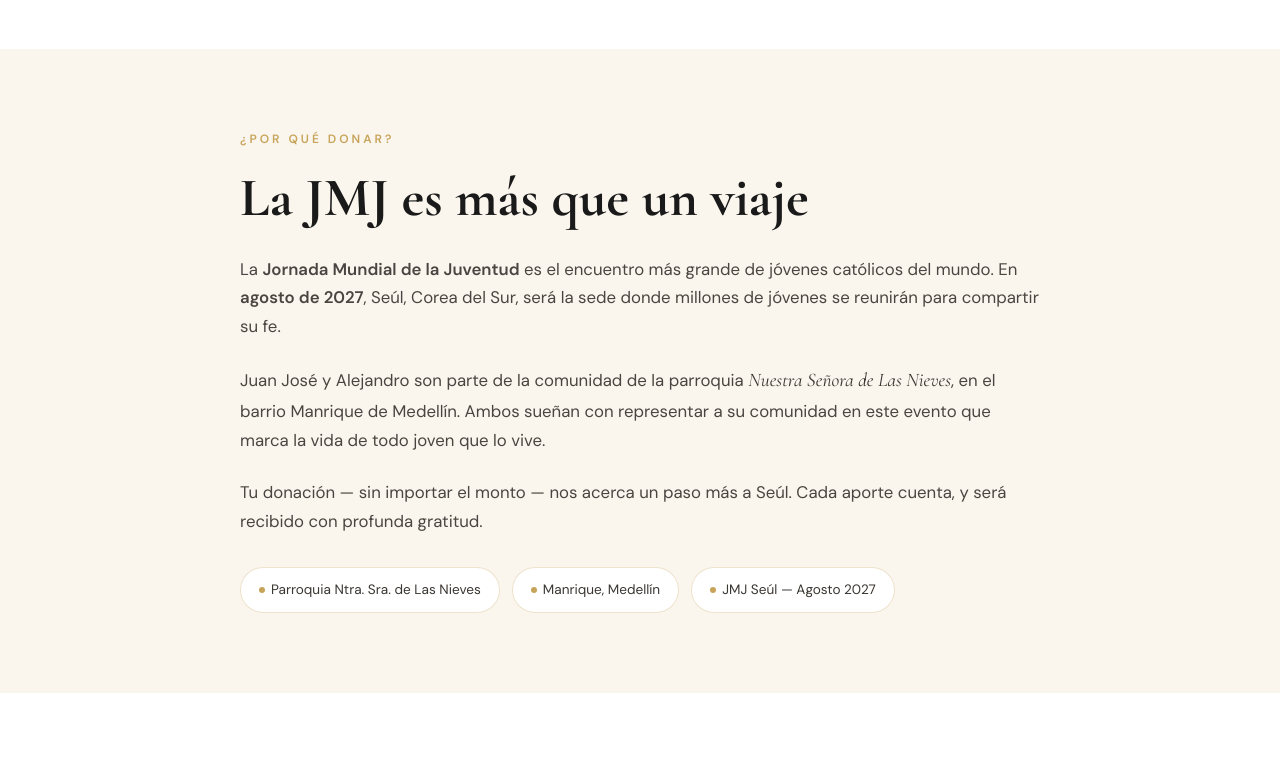
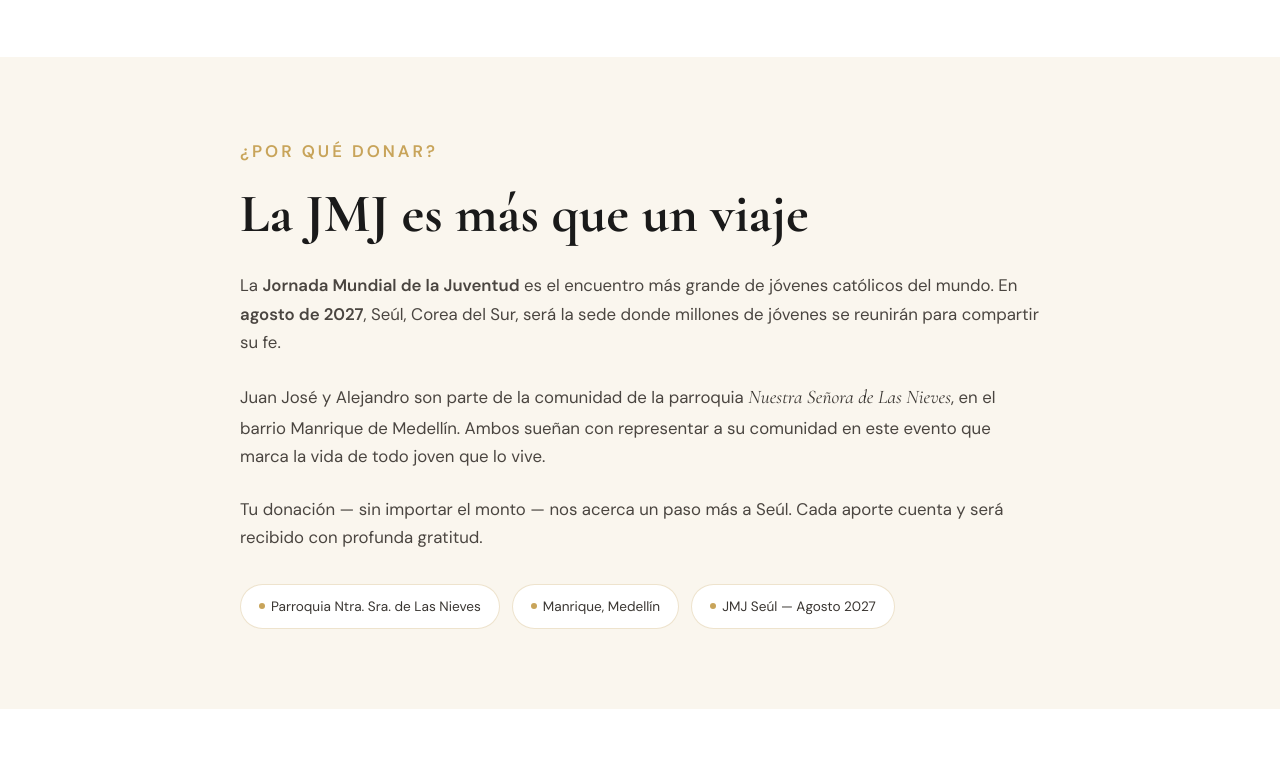
Before and after one commit to AlejandroM2410/JMJ-Seul-2027, a plain HTML site: page index.html in a window 1280 px wide. Shown: the part 1440-2210 px from the top of the page. Drawn offline with nearby package versions, Linux system fonts and the light colour scheme.

Commit message:
Adjust font size and improve donation message
Updated font size for section label and modified text for clarity.

```diff
--- a/index.html
+++ b/index.html
@@ -175,7 +175,7 @@
     }
 
     .section-label {
-      font-size: 0.75rem;
+      font-size: 1.05rem;
       letter-spacing: 3px;
       text-transform: uppercase;
       color: var(--gold);
@@ -606,7 +606,7 @@
         Juan José y Alejandro son parte de la comunidad de la parroquia <em>Nuestra Señora de Las Nieves</em>, en el barrio Manrique de Medellín. Ambos sueñan con representar a su comunidad en este evento que marca la vida de todo joven que lo vive.
       </p>
       <p class="about-text">
-        Tu donación — sin importar el monto — nos acerca un paso más a Seúl. Cada aporte cuenta, y será recibido con profunda gratitud.
+        Tu donación — sin importar el monto — nos acerca un paso más a Seúl. Cada aporte cuenta y será recibido con profunda gratitud.
       </p>
       <div class="info-pills">
         <span class="pill"><span class="dot"></span>Parroquia Ntra. Sra. de Las Nieves</span>
```
